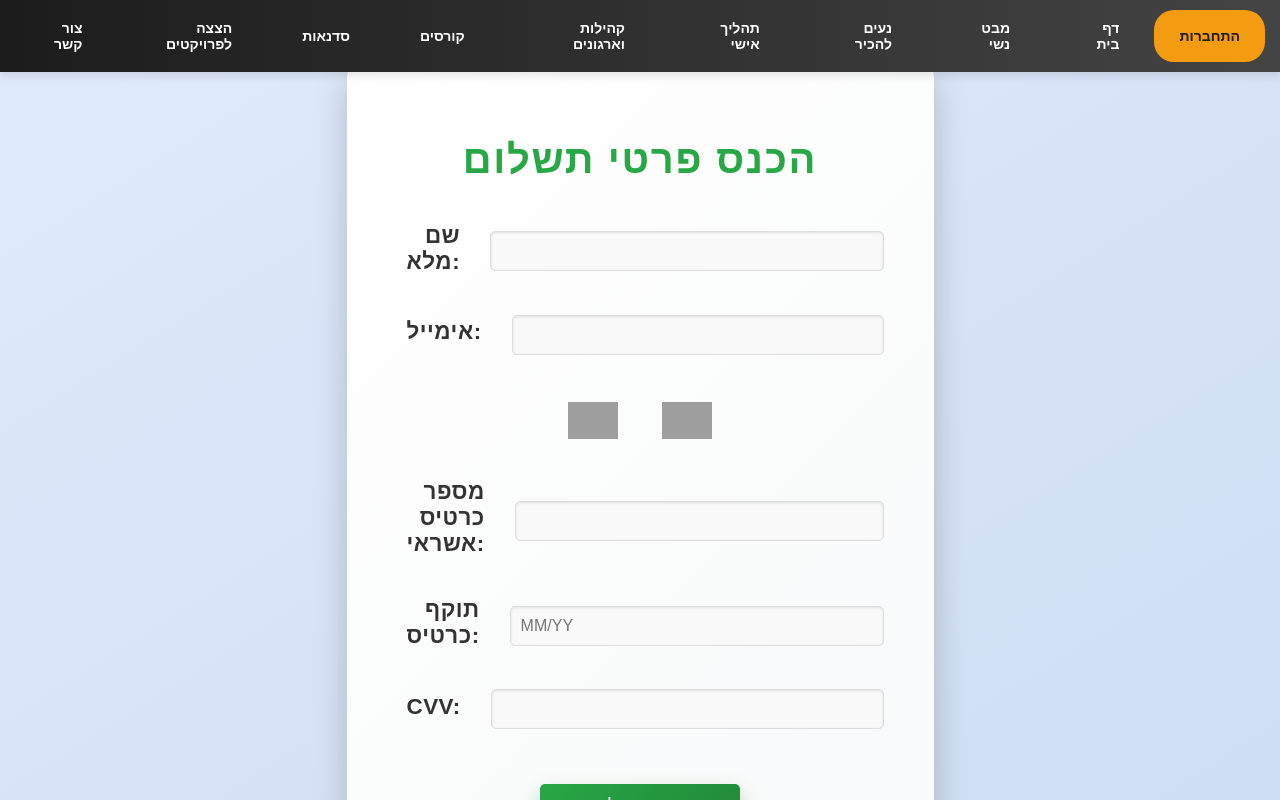
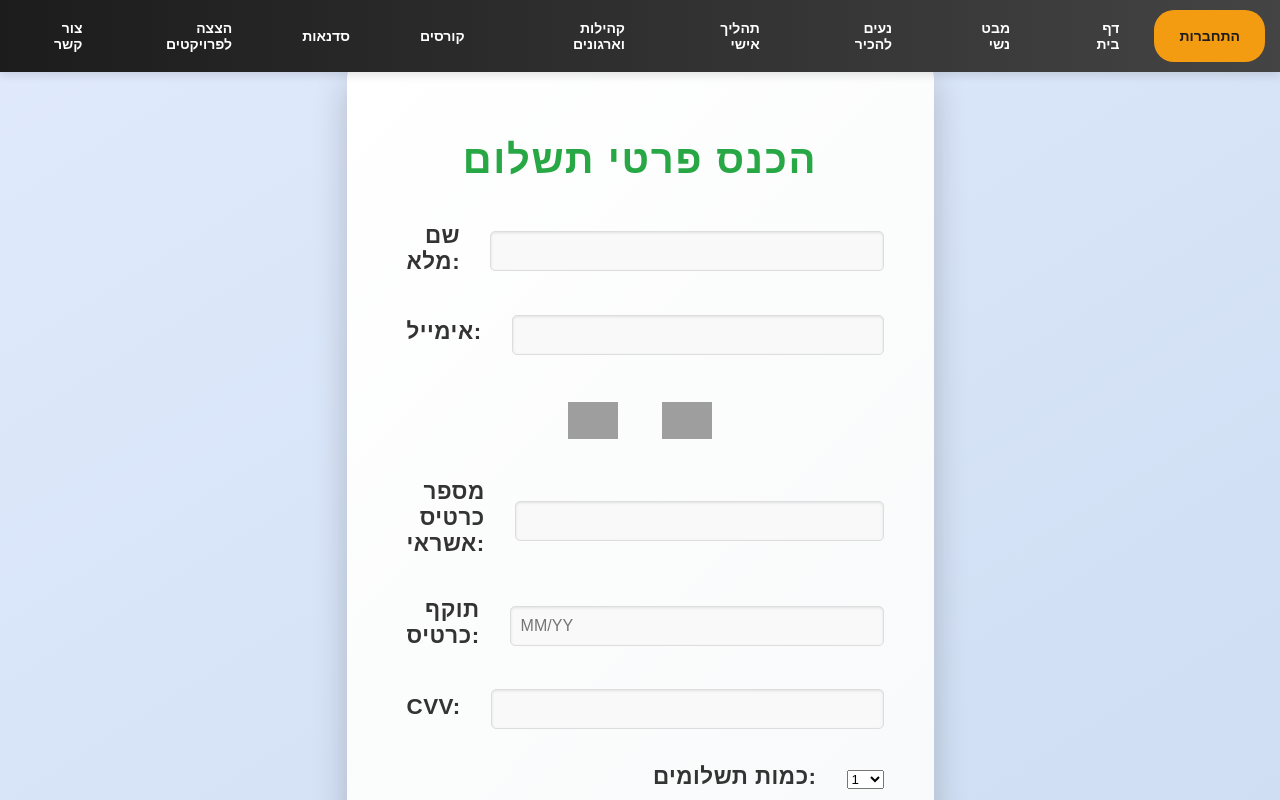
Before and after one commit to Itayaviani/final_project, a React (Vite) app in the folder client/: page /payment/workshops/1 in a window 1280 px wide. Shown: the top 800 px of the page. Built offline with nearby package versions, Linux system fonts and the light colour scheme; grey boxes are pictures that could not be loaded.

Commit message:
tashlumim

```diff
--- a/client/src/pages/courses/Payment/CoursePayment.jsx
+++ b/client/src/pages/courses/Payment/CoursePayment.jsx
@@ -13,6 +13,7 @@ export default function CoursePayment() {
   const [expirationDate, setExpirationDate] = useState('');
   const [cvv, setCvv] = useState('');
   const [selectedCardType, setSelectedCardType] = useState(''); // מצב הכפתור הנבחר (ויזה או מאסטרקארד)
+  const [installments, setInstallments] = useState(1); // כמות התשלומים, ברירת מחדל 1
   const [isCourseFull, setIsCourseFull] = useState(false); // סטטוס האם הקורס מלא
   const [participants, setParticipants] = useState(0); // מספר המשתתפים הנוכחי
   const [capacity, setCapacity] = useState(0); // תפוסה מקסימלית של הקורס
@@ -99,7 +100,6 @@ export default function CoursePayment() {
     setSelectedCardType(type); // עדכון אמצעי התשלום הנבחר
   };
 
-
   // פונקציה לאיפוס הטופס
   const resetForm = () => {
     setFullName('');
@@ -108,10 +108,10 @@ export default function CoursePayment() {
     setExpirationDate('');
     setCvv('');
     setSelectedCardType('');
+    setInstallments(1); // איפוס כמות התשלומים
   };
 
   // פונקציה לשליחת הנתונים לשרת
-
   const handlePurchase = async (purchaseData) => {
     try {
       const response = await axios.post('http://localhost:3000/api/v1/courses/purchase', purchaseData);
@@ -119,7 +119,7 @@ const handlePurchase = async (purchaseData) => {
       // בדוק אם הקורס כבר נרכש על פי תגובת השרת
       if (response.data.purchased) {
         alert('כבר רכשת את הקורס הזה.'); // הצגת הודעה למשתמש
-      resetForm()
+        resetForm();
       } else {
         console.log('Purchase successful:', response.data);
         alert('הרכישה בוצעה בהצלחה!');
@@ -139,7 +139,6 @@ const handlePurchase = async (purchaseData) => {
     }
   };
 
-
   const handlePayment = (e) => {
     e.preventDefault();
     setSubmitted(true); // סימון שנשלח הטופס
@@ -157,6 +156,7 @@ const handlePurchase = async (purchaseData) => {
         fullName,
         email,
         courseId,
+        installments, // הוספת כמות התשלומים לנתונים הנשלחים לשרת
       };
 
       handlePurchase(purchaseData); // קריאה לפונקציה ששולחת את הנתונים לשרת
@@ -267,6 +267,16 @@ const handlePurchase = async (purchaseData) => {
           )}
         </div>
 
+        {/* בחירת מספר תשלומים, מוצג תמיד */}
+        <div className="form-group">
+          <label>כמות תשלומים:</label>
+          <select value={installments} onChange={(e) => setInstallments(e.target.value)}>
+            {[...Array(12).keys()].map((n) => (
+              <option key={n + 1} value={n + 1}>{n + 1}</option>
+            ))}
+          </select>
+        </div>
+
         <button
           type="submit"
           className="submit-button"
--- a/client/src/pages/workshops/Payment/WorkshopPayment.jsx
+++ b/client/src/pages/workshops/Payment/WorkshopPayment.jsx
@@ -4,7 +4,7 @@ import axios from 'axios';
 import './workshopPayment.css'; // ייבוא עיצוב מתאים
 
 export default function WorkshopPayment() {
-  const { workshopId } = useParams(); // קבלת מזהה הסדנה שנרכשה מהנתיב
+  const { workshopId } = useParams(); // קבלת מזהה הסדנה מהנתיב
   const navigate = useNavigate();
 
   const [fullName, setFullName] = useState('');
@@ -13,6 +13,7 @@ export default function WorkshopPayment() {
   const [expirationDate, setExpirationDate] = useState('');
   const [cvv, setCvv] = useState('');
   const [selectedCardType, setSelectedCardType] = useState(''); // מצב הכפתור הנבחר (ויזה או מאסטרקארד)
+  const [installments, setInstallments] = useState(1); // כמות תשלומים ברירת מחדל 1
 
   const [errors, setErrors] = useState({
     fullName: '',
@@ -84,6 +85,7 @@ export default function WorkshopPayment() {
       fullName,
       email,
       workshopId, // ודא שזה workshopId ולא courseId
+      installments, // כמות התשלומים נשלחת כחלק מהנתונים
     };
 
     try {
@@ -138,6 +140,7 @@ export default function WorkshopPayment() {
     setExpirationDate('');
     setCvv('');
     setSelectedCardType('');
+    setInstallments(1); // איפוס כמות התשלומים לברירת מחדל
   };
 
   return (
@@ -241,6 +244,16 @@ export default function WorkshopPayment() {
           )}
         </div>
 
+        {/* בחירת מספר תשלומים, מוצג תמיד */}
+        <div className="form-group">
+          <label>כמות תשלומים:</label>
+          <select value={installments} onChange={(e) => setInstallments(e.target.value)}>
+            {[...Array(12).keys()].map((n) => (
+              <option key={n + 1} value={n + 1}>{n + 1}</option>
+            ))}
+          </select>
+        </div>
+
         <button
           type="submit"
           className="submit-button"
```
Lines whose indentation alone changed are shown as unchanged.
